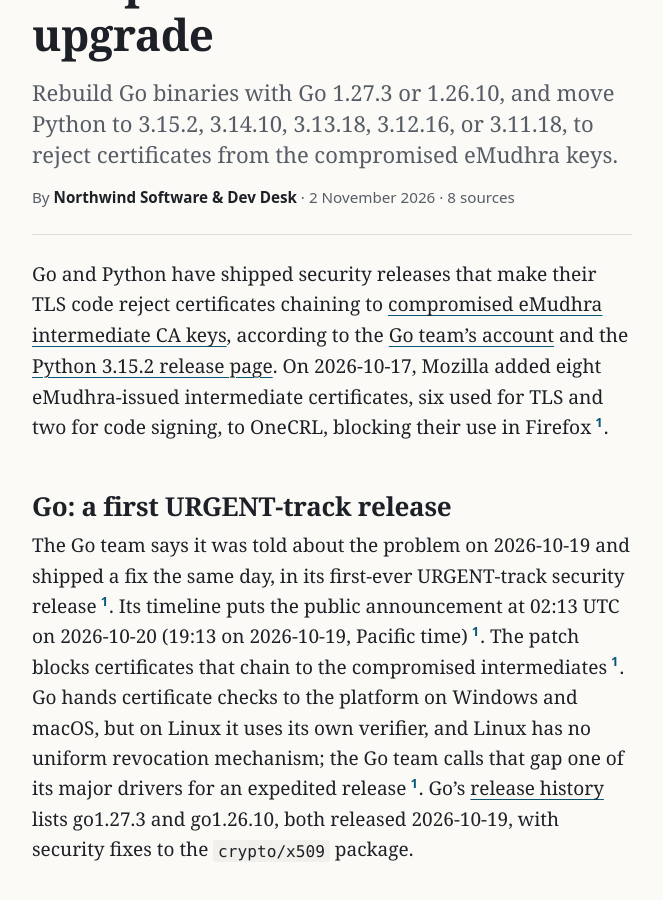
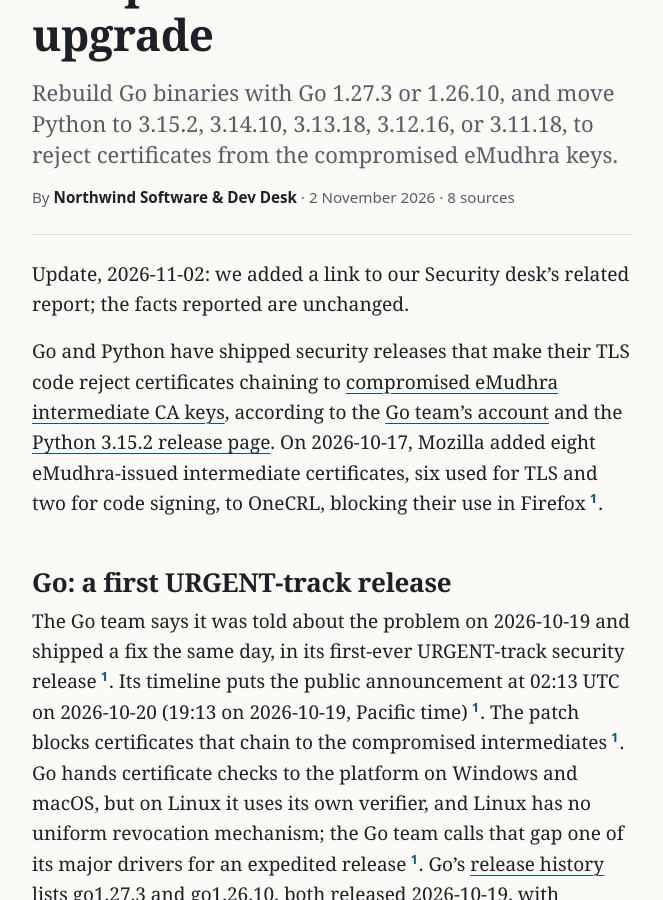
Before and after one commit to northwind-press/northwind-press.github.io, a Jekyll site: the page built from _posts/2026-11-02-go-python-emudhra-releases.md, in a window 1280 px wide and 900 px high, scrolled down 410 px. Shown: the whole window, without its empty margins (308-971 px from the left). Built offline with Jekyll 4.4.1, drawn with Linux system fonts in a browser that asks for light colours.

Commit message:
Update note: dated note for added Security link (style.md §5)
Co-Authored-By: Claude Opus 5.5 <noreply@anthropic.com>

```diff
--- a/_posts/2026-11-02-go-python-emudhra-releases.md
+++ b/_posts/2026-11-02-go-python-emudhra-releases.md
@@ -47,6 +47,8 @@ sources:
 corrections: []
 ---
 
+Update, 2026-11-02: we added a link to our Security desk's related report; the facts reported are unchanged.
+
 Go and Python have shipped security releases that make their TLS code reject certificates chaining to [compromised eMudhra intermediate CA keys](https://northwind-press.github.io/2026/11/02/emudhra-ca-compromise/), according to the [Go team's account](https://go.dev/blog/emudhra-incident) and the [Python 3.15.2 release page](https://www.python.org/downloads/release/python-3152/). On 2026-10-17, Mozilla added eight eMudhra-issued intermediate certificates, six used for TLS and two for code signing, to OneCRL, blocking their use in Firefox{% include cite.html n=1 %}.
 
 ## Go: a first URGENT-track release
```
